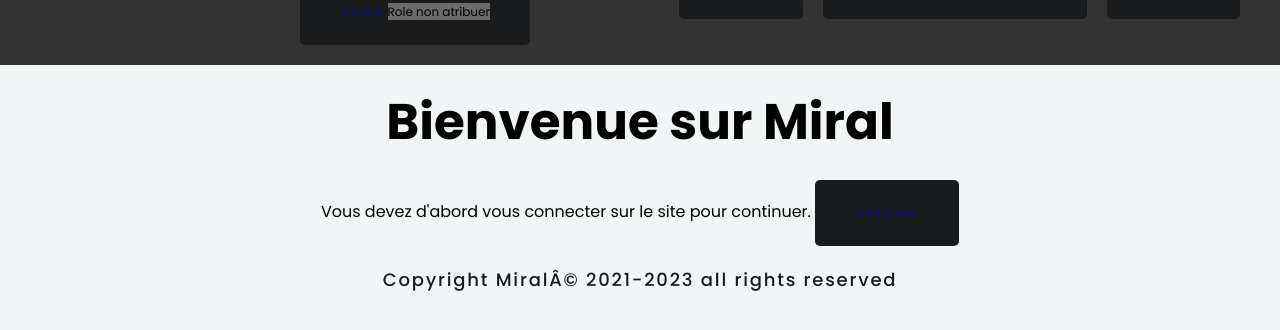
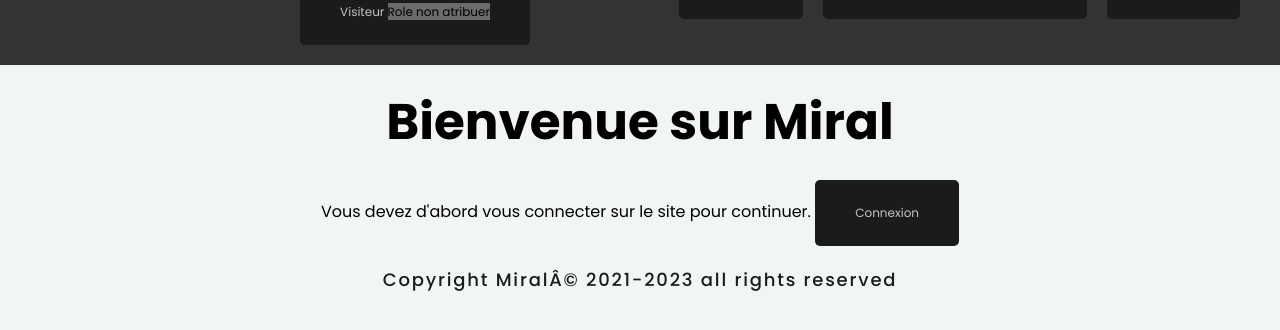
Before and after one commit to danbenba/danbenba.github.io, a website: page index.html in a window 1280 px wide. Shown: the part 94-424 px from the top of the page. Drawn offline with Linux system fonts and the light colour scheme.

Commit message:
indexupdate

```diff
--- a/index.html
+++ b/index.html
@@ -63,7 +63,7 @@
 			display: inline-block;
 			padding: 24px 40px;
 			background-color: #1A1B1D;
-			color: #0f0d99bd;
+			color: #ffffffbd;
 			font-size: 12px;
 			text-decoration: none;
 			border-radius: 5px;
```
